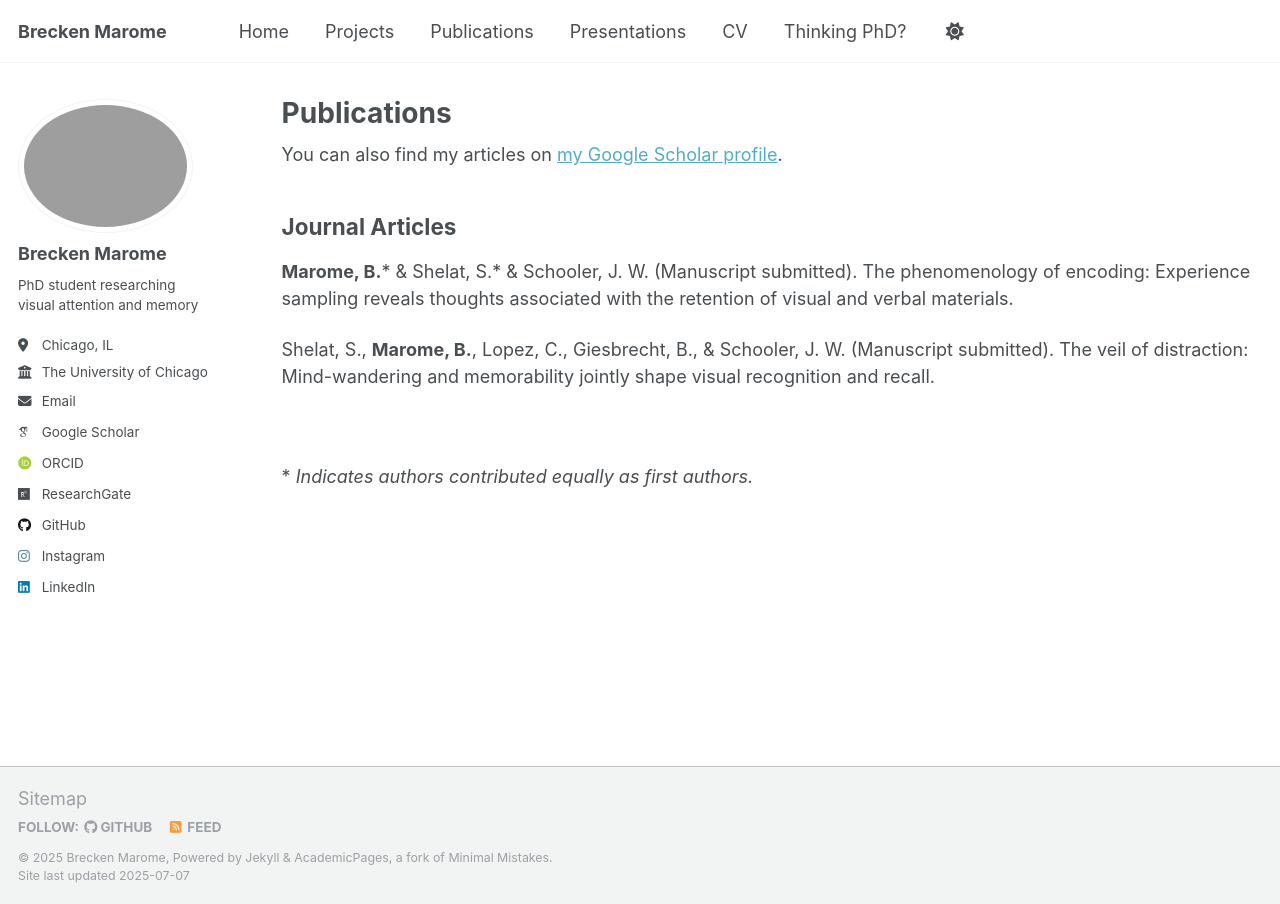
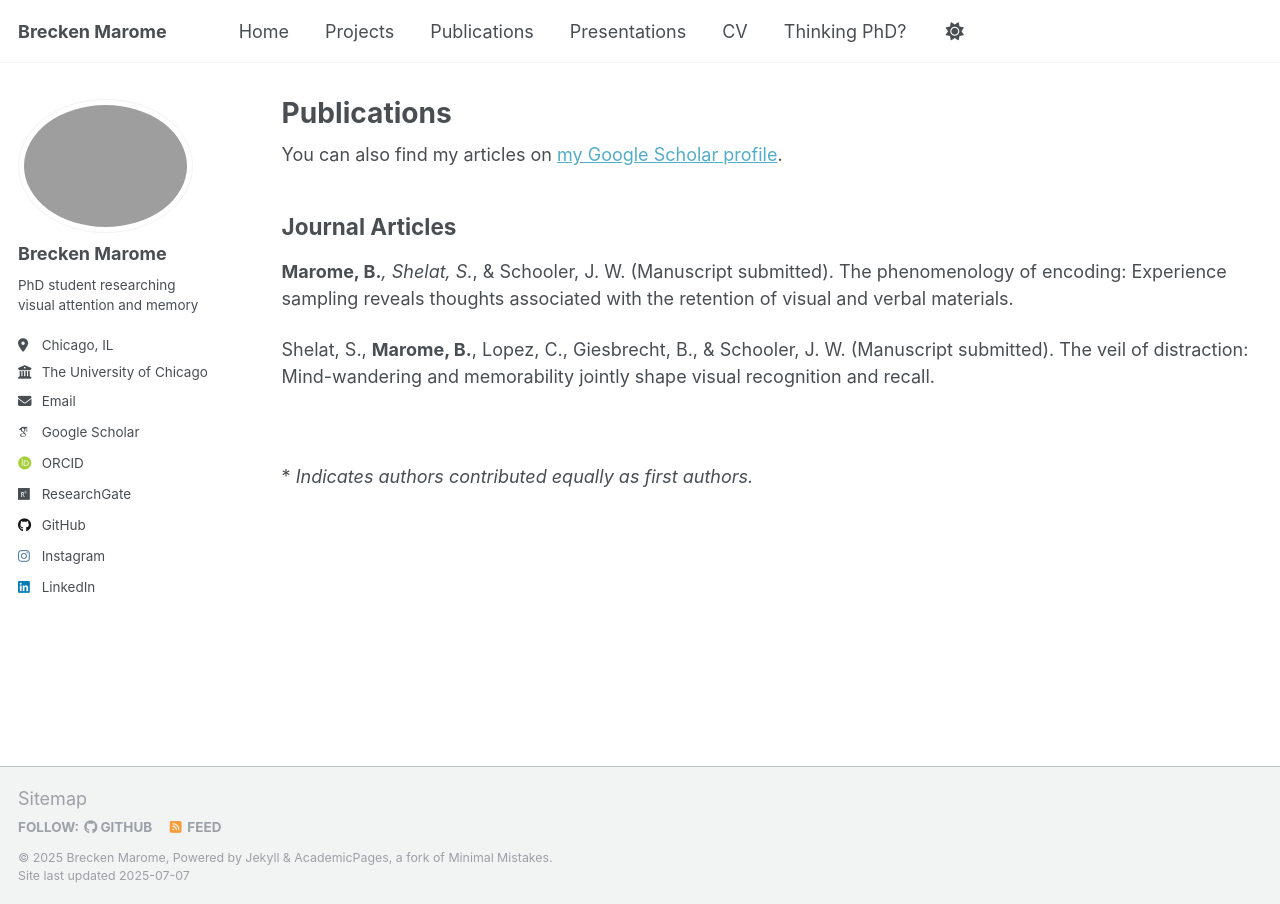
Before and after one commit to btmarome/btmarome.github.io, a Jekyll site: the page built from _pages/publications.md, in a window 1280 px wide. Built offline with Jekyll 4.4.1, drawn with Linux system fonts in a browser that asks for light colours; some web fonts are replaced; a script that is not in the unit is left out.

```diff
--- a/_pages/publications.md
+++ b/_pages/publications.md
@@ -13,7 +13,7 @@ author_profile: true
 
 ## Journal Articles
 
-**Marome, B.*** & Shelat, S.* & Schooler, J. W. (Manuscript submitted). The phenomenology of encoding: Experience sampling reveals thoughts associated with the retention of visual and verbal materials.
+**Marome, B.***, Shelat, S.*, & Schooler, J. W. (Manuscript submitted). The phenomenology of encoding: Experience sampling reveals thoughts associated with the retention of visual and verbal materials.
 
 Shelat, S., **Marome, B.**, Lopez, C., Giesbrecht, B., & Schooler, J. W. (Manuscript submitted). The veil of distraction: Mind-wandering and memorability jointly shape visual recognition and recall.
 
```
